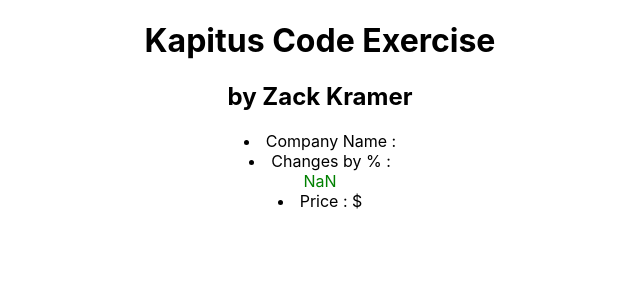
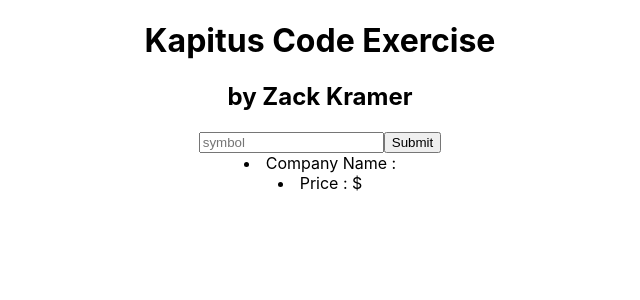
Before and after one commit to zckramer/kap-exercise, a React (Create React App) app: page / in a window 1280 px wide. Shown: the top 300 px of the page, without its empty margins (320-960 px from the left). Built offline with nearby package versions, Linux system fonts and the light colour scheme; no server answers.

Commit message:
passing data from ProfilesList to Card

```diff
--- a/src/App.js
+++ b/src/App.js
@@ -1,6 +1,6 @@
 import React from 'react';
 import './App.css';
-import Card from './Card/Card';
+import ProfilesList from './components/ProfilesList';
 
 function App() {
 
@@ -8,8 +8,8 @@
     <div className="App">
       <h1>Kapitus Code Exercise</h1>
       <h2>by Zack Kramer</h2>
-      <div className="Profile Card">
-        <Card />
+      <div className="Profiles">
+        <ProfilesList />
       </div>
     </div>
   );
--- a/src/Card/Card.js
+++ /dev/null
@@ -1,53 +0,0 @@
-import React, { Component } from 'react';
-import Link from '../Link/Link';
-import axios from 'axios';
-
-const BASE_URL = "https://financialmodelingprep.com/api/v3/company/profile/AAPL"
-
-class Card extends Component {
-    state = {
-        company: []
-    }
-
-    componentDidMount () {  // I still need to learn more about React components lifecycles
-        axios.get (BASE_URL) // I only read to use this one after it is rendered, which gave me trouble.
-            .then( response => {
-                this.setState({ company: response.data.profile });
-                console.log(response.data.profile)
-            })
-    }
-
-    render() {
-        const company = this.state.company
-
-        const linkStylePos = {  // Kept styling ultra simple, no need for a CSS file
-            color: 'green'
-        }
-        const linkStyleNeg = {
-            color: 'red'
-        }
-
-        const num = parseFloat(company.changes);
-        const parsedChange = (
-            <div>
-                {
-                    num < 0 ?
-                    <span style={linkStyleNeg}>{num}</span> :
-                    <span style={linkStylePos}>{num}</span>
-                }
-            </div>
-        )
-
-        return (
-            <div className="Card">
-                <li><span>Company Name : {Link(company.website, company.companyName)}</span></li>
-                <li><span>Changes by % : {!parsedChange ? "Loading..." : parsedChange}</span></li>
-                <li><span>Price : ${company.price}</span></li>
-            </div>
-        )
-
-    }
-
-}
-
-export default Card;
--- /dev/null
+++ b/src/components/Card.js
@@ -0,0 +1,84 @@
+import React from 'react';
+import Link from './Link';
+// import axios from 'axios';
+
+// const BASE_URL = "https://financialmodelingprep.com/api/v3/company/profile/AAPL"
+
+const card = (props) => {
+
+    const linkStylePos = {  // Kept styling ultra simple, no need for a CSS file
+        color: 'green'
+    }
+    const linkStyleNeg = {
+        color: 'red'
+    }
+
+    const num = parseFloat(props.change);
+    const parsedChange = (
+        <div>
+            {
+                num < 0 ?
+                <span style={linkStyleNeg}>{num}</span> :
+                <span style={linkStylePos}>{num}</span>
+            }
+        </div>
+    )
+
+    return (
+        <div className="Card" >
+            <li><span>Company Name : {Link(props.website, props.companyName)}</span></li>
+            {/* <li><span>Change : {!parsedChange ? "Loading..." : parsedChange}</span></li> */}
+            <li><span>Price : ${props.price}</span></li>
+        </div>
+    )
+};
+export default card;
+
+// class Card extends Component {
+//     state = {
+//         company: [this.props]
+//     }
+
+//     // componentDidMount () {  // I still need to learn more about React components lifecycles
+//     //     // axios.get (BASE_URL) // I only read to use this one after it is rendered, which gave me trouble.
+//     //     //     .then( response => {
+//     //     //         this.setState({ company: response.data.profile });
+//     //     //         // console.log(response.data.profile)
+//     //     //     })
+//     // }
+
+
+//     render() {
+//         const company = this.state.company
+
+//         const linkStylePos = {  // Kept styling ultra simple, no need for a CSS file
+//             color: 'green'
+//         }
+//         const linkStyleNeg = {
+//             color: 'red'
+//         }
+
+//         const num = parseFloat(this.props.change);
+//         const parsedChange = (
+//             <div>
+//                 {
+//                     num < 0 ?
+//                     <span style={linkStyleNeg}>{num}</span> :
+//                     <span style={linkStylePos}>{num}</span>
+//                 }
+//             </div>
+//         )
+
+//         return (
+//             <div className="Card" >
+//                 <li><span>Company Name : {Link(this.props.website, this.props.companyName)}</span></li>
+//                 <li><span>Change : {!parsedChange ? "Loading..." : parsedChange}</span></li>
+//                 <li><span>Price : ${this.props.price}</span></li>
+//             </div>
+//         )
+
+//     }
+
+// }
+
+// export default Card;
--- a/src/Profile/Profile.js
+++ b/src/components/Profile.js
@@ -1,5 +1,5 @@
 import React from 'react';
-// Ended up not using this method... inline was simpler
+
 const Profile = (props) => (
             <div className="Profile">
                 <ul>
--- /dev/null
+++ b/src/components/ProfilesList.js
@@ -0,0 +1,56 @@
+import React, { Component } from 'react';
+import axios from 'axios';
+import Card from './Card';
+
+const BASE_URL = 'https://financialmodelingprep.com/api/v3/company/profile/'
+
+class ProfilesList extends Component {
+    state = {
+        userInput: [],
+        companyData: []
+    }
+
+    handleChange = (e) => {
+        this.setState({
+            userInput: e.target.value
+        })
+    }
+
+    onSubmit = (e) => {
+        e.preventDefault();
+        this.setState({userInput: e.target.value})
+            axios.get(BASE_URL + this.state.userInput)
+            .then(res => {
+                this.setState({companyData: res})
+                console.log(this.state.companyData)
+            })
+    }
+
+    render () {
+        const Button = <button onClick={(e) => this.onSubmit(e)}>Submit</button>
+        const Input = <input
+                        placeholder='symbol'
+                        value={this.state.userInput}
+                        onChange={e => this.handleChange(e)}/>
+
+        const company = this.state.companyData;
+        return (
+            <div>
+                <form>
+                    {Input}
+                    {Button}
+                </form>
+                <main className="CardContainer">
+                    <Card
+                    symbol={company.symbol}
+                    companyName={company.companyName}
+                    website={company.website}
+
+                    />
+                </main>
+            </div>
+        )
+    }
+}
+
+export default ProfilesList
```
Also changed, not shown: src/HTML/HTML.js (deleted, +0 -13 lines), src/components/Link.js (renamed from src/Link/Link.js).
